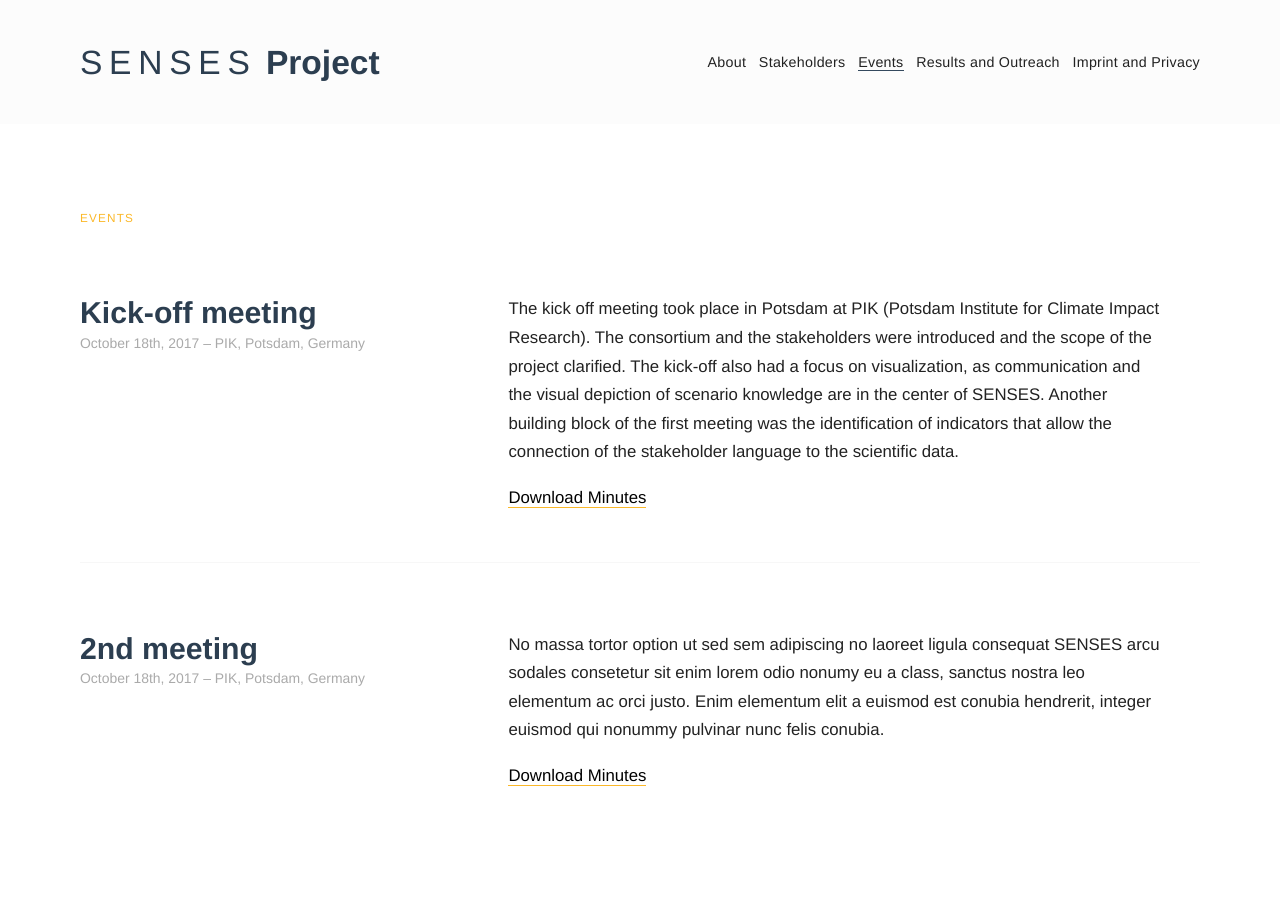
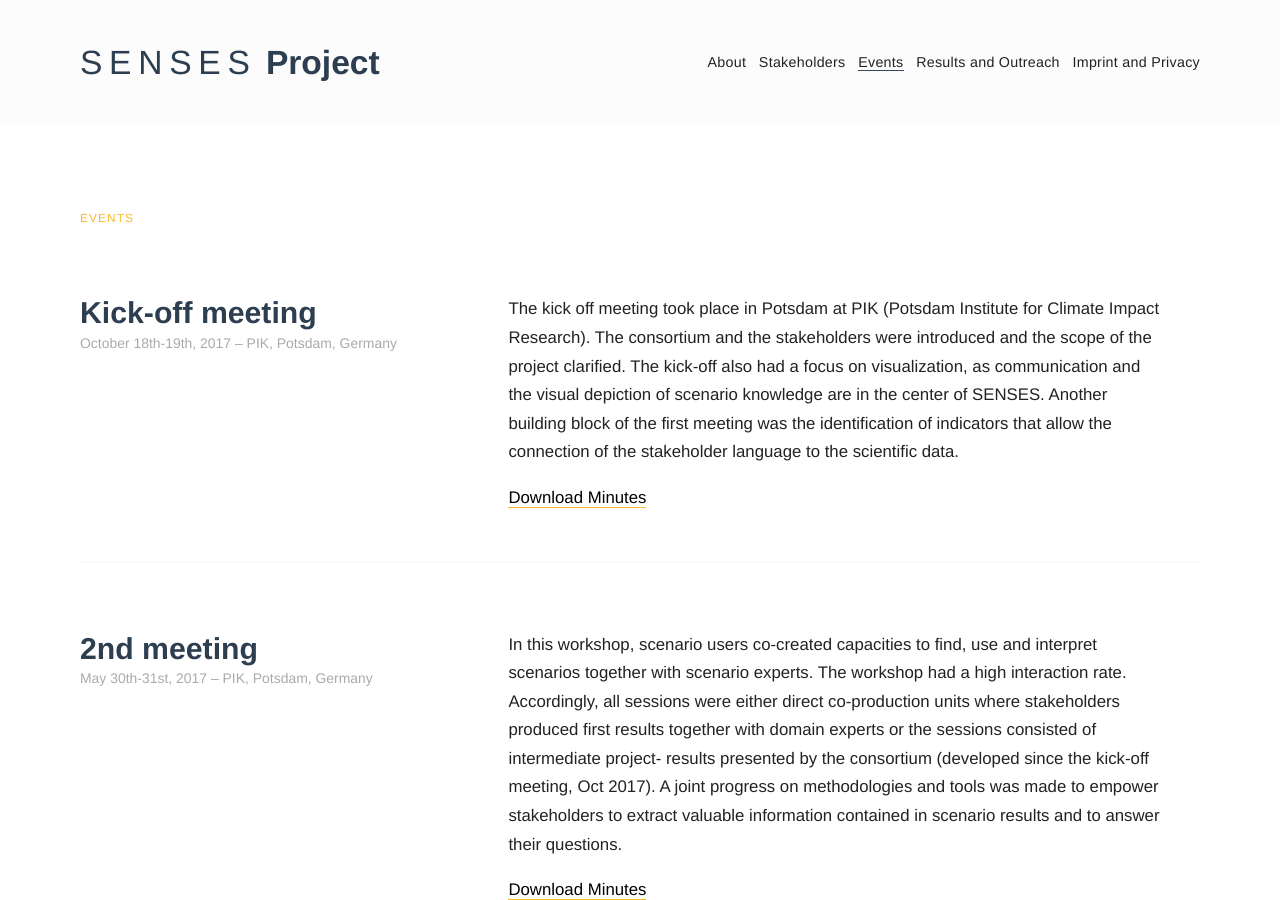
Before and after one commit to SensesProject/project-website-jekyll, a Jekyll site: the page built from events/index.html, in a window 1280 px wide and 900 px high. Built offline with Jekyll 4.4.1, drawn with Linux system fonts in a browser that asks for light colours; some web fonts are replaced.

Commit message:
Added text and link for 2nd Workshop

```diff
--- a/events/index.html
+++ b/events/index.html
@@ -6,7 +6,7 @@ layout: home
   <section class="column">
     <div class="aside">
       <h4>Kick-off meeting</h4>
-      <h5>October 18th, 2017 – PIK, Potsdam, Germany</h5>
+      <h5>October 18th-19th, 2017 – PIK, Potsdam, Germany</h5>
     </div>
     <div class="content">
       <p>
@@ -23,14 +23,16 @@ layout: home
   <section class="column">
     <div class="aside">
       <h4>2nd meeting</h4>
-      <h5>October 18th, 2017 – PIK, Potsdam, Germany</h5>
+      <h5>May 30th-31st, 2017 – PIK, Potsdam, Germany</h5>
     </div>
     <div class="content">
       <p>
-        No massa tortor option ut sed sem adipiscing no laoreet ligula consequat SENSES arcu sodales consetetur sit enim lorem odio nonumy eu a class, sanctus nostra leo elementum ac orci justo. Enim elementum elit a euismod est conubia hendrerit, integer euismod qui nonummy pulvinar nunc felis conubia.
+        In this workshop, scenario users co‐created capacities to find, use and interpret scenarios together with scenario experts. The workshop had a high interaction rate. Accordingly, all sessions were either direct co-production units where stakeholders produced first results together with domain experts or the sessions consisted of intermediate project- results presented by the consortium (developed since the kick-off meeting, Oct 2017).
+        A joint progress on methodologies and tools was made to empower stakeholders to extract valuable information contained in scenario results and to answer their questions.
+
       </p>
       <p>
-        <a href="http://climatescenarios.org/primer/">Download Minutes</a>
+        <a href=./events/SENSES_Summary_Minutes_2nd_WS_web.pdf>Download Minutes</a>
       </p>
     </div>
   </section>
```
